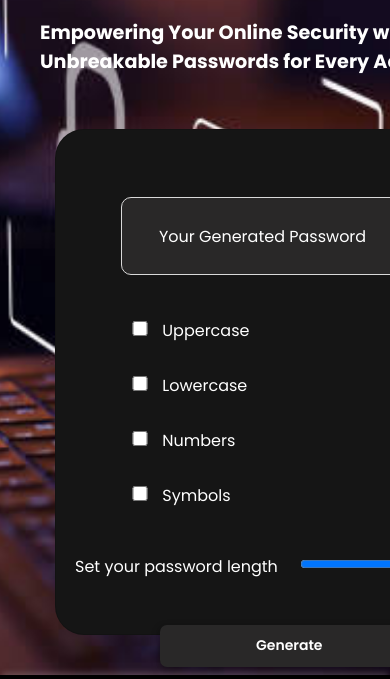
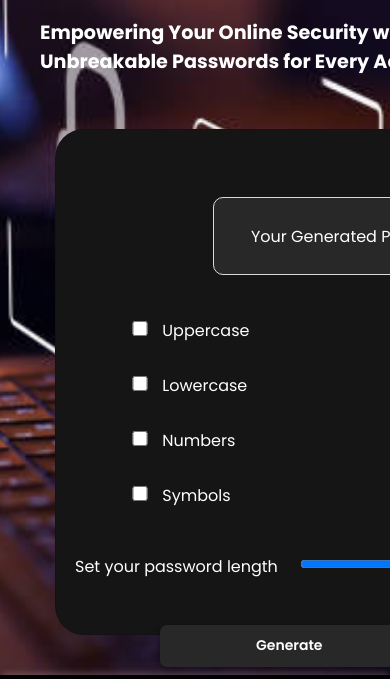
Before and after one commit to gargiiiii18/Safe--The-Password-Generator, a plain HTML site: page index.html in a window 390 px wide. Shown: the part 165-844 px from the top of the page. Drawn offline with Linux system fonts and the light colour scheme.

Commit message:
debugged style error

```diff
--- a/index.css
+++ b/index.css
@@ -4,7 +4,6 @@
     background-image: url('safe-big-img.jpg');
     background-size: cover; /* Cover the entire element */
     background-position: center;
-    height: 100vh;
     background-repeat: no-repeat;
  }
  h1{
@@ -19,9 +18,10 @@
  }
  .generator-box{
    width: fit-content;
-   height: 20vh;
+   height: 20%;
    display: flex;
    flex-direction: column;
+   justify-content: center;
    align-items: center;
  }
 
@@ -33,6 +33,11 @@
     display: flex;
     flex-direction: column;
     padding: 0;
+ }
+
+ .generated-password{
+    width: 60%;
+    /* width: 100%; */
  }
 
 
@@ -127,8 +132,8 @@ margin-top: 65px;
 }
 
 .generated-password{
-width: 594.96px;
-/* position: relative; */
+max-width: 594.96px;
+/* width: 100%; */
 border-radius: 10px;
 background-color: #292828;
 border: 1px solid #d9d9d9;
@@ -137,7 +142,6 @@ height: 78.1px;
 display: flex;
 margin-left: 40px;
 margin-top: 67px;
-/* justify-content: flex-end; */
 align-items: center;
 padding: 37px;
 }
```
